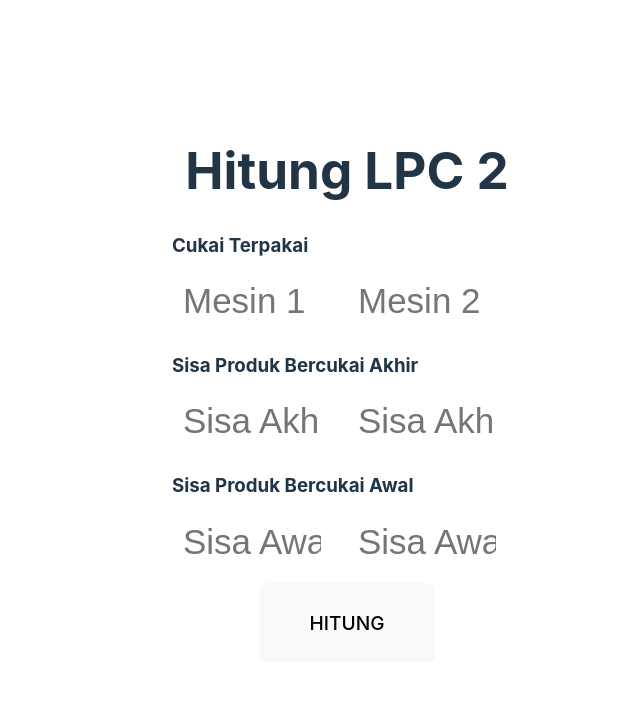
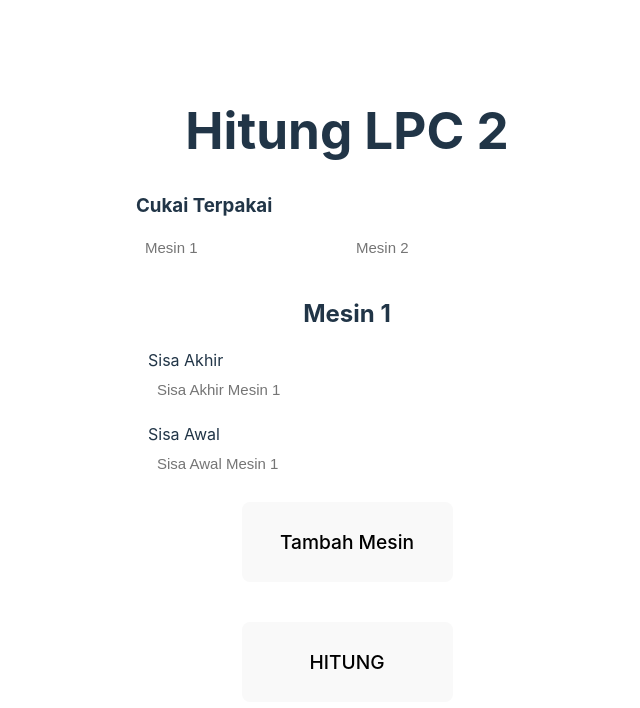
Before and after one commit to Wildanaryo/calculator-production, a React (Vite) app: page / in a window 1280 px wide. Shown: the top 708 px of the page, without its empty margins (293-933 px from the left). Built offline with nearby package versions, Linux system fonts and the light colour scheme.

Commit message:
update fitur tambah mesin

```diff
--- a/src/App.jsx
+++ b/src/App.jsx
@@ -1,37 +1,41 @@
 import { useState } from "react";
 import "./App.css";
-import Calculator from "./Calculator";
 
 function App() {
   const [data, setData] = useState("");
   const [data2, setData2] = useState("");
-  const [cukaiAkhir1, setCukaiAkhir1] = useState("");
-  const [cukaiAkhir2, setCukaiAkhir2] = useState("");
-  const [cukaiAwal1, setCukaiAwal1] = useState("");
-  const [cukaiAwal2, setCukaiAwal2] = useState("");
+  const [akhirMesin1, setAkhirMesin1] = useState("");
+  const [awalMesin1, setAwalMesin1] = useState("");
+  const [akhirMesin2, setAkhirMesin2] = useState("");
+  const [awalMesin2, setAwalMesin2] = useState("");
   const [datcuk, setDatcuk] = useState("");
   const [pallet, setPallet] = useState("");
   const [gcase, setGcase] = useState("");
   const [bal, setBal] = useState("");
   const [press, setPress] = useState("");
   const [result, setResult] = useState("");
+  const [tambahMesin, setTambahMesin] = useState(false);
 
   const handleHitung = () => {
     if (!data2) {
       setData2(parseInt(0));
     }
-    if (!cukaiAkhir2) {
-      setCukaiAkhir2(parseInt(0));
+    if (!akhirMesin2) {
+      setAkhirMesin2(parseInt(0));
     }
-    if (!cukaiAwal2) {
-      setCukaiAwal2(parseInt(0));
+    if (!awalMesin2) {
+      setAwalMesin2(parseInt(0));
     }
     setDatcuk(
-      data + data2 - cukaiAkhir1 - cukaiAkhir2 + cukaiAwal1 + cukaiAwal2
+      data + data2 + akhirMesin1 - awalMesin1 + akhirMesin1 - awalMesin2
     );
   };
   const handleHasilAkhir = () => {
     setResult(hasilBaller - datcuk);
+  };
+
+  const handleTambah = () => {
+    setTambahMesin(true);
   };
 
   const ggpallet = Math.floor(datcuk / 24000);
@@ -45,7 +49,7 @@ function App() {
 
   const hasilBaller = pallet * 24000 + gcase * 800 + bal * 200 + press * 10;
 
-  console.log(data2, cukaiAkhir2);
+  console.log(data2, awalMesin1);
   return (
     <div style={{ minWidth: "350px" }}>
       <h1>Hitung LPC 2</h1>
@@ -77,67 +81,85 @@ function App() {
             )}
           </div>
         </div>
-        <div style={{ marginTop: "20px" }}>
-          <h3>Sisa Produk Bercukai Akhir</h3>
-          <div>
-            <div style={{ display: "flex", maxWidth: "100%" }}>
+        <div
+          style={{
+            marginTop: "20px",
+            border: "2px solid white",
+            padding: "10px",
+          }}
+        >
+          <h2 style={{ margin: "0" }}>Mesin 1</h2>
+          <div style={{ display: "grid", alignItems: "start" }}>
+            <p>Sisa Akhir</p>
             <input
               type="number"
-                value={cukaiAkhir1}
+              value={akhirMesin1}
               placeholder="Sisa Akhir Mesin 1"
-                onChange={(e) => setCukaiAkhir1(parseInt(e.target.value))}
+              onChange={(e) => setAkhirMesin1(parseInt(e.target.value))}
             />
+            <p>Sisa Awal</p>
             <input
               type="number"
-                value={cukaiAkhir2}
-                placeholder="Sisa Akhir Mesin 2"
-                onChange={(e) => setCukaiAkhir2(parseInt(e.target.value))}
+              value={awalMesin1}
+              placeholder="Sisa Awal Mesin 1"
+              onChange={(e) => setAwalMesin1(parseInt(e.target.value))}
             />
-            </div>
+
             {datcuk && (
               <div>
-                <h4>Sisa Akhir: {cukaiAkhir1 + cukaiAkhir2}</h4>
+                <h4>Cukai Mesin: {akhirMesin1 - awalMesin1}</h4>
               </div>
             )}
           </div>
         </div>
-        <div style={{ marginTop: "20px" }}>
-          <h3>Sisa Produk Bercukai Awal</h3>
+        {!tambahMesin && (
           <div>
-            <div style={{ display: "flex", maxWidth: "100%" }}>
+            <button onClick={handleTambah}>Tambah Mesin</button>
+          </div>
+        )}
+        {tambahMesin && (
+          <div
+            style={{
+              marginTop: "20px",
+              border: "2px solid white",
+              padding: "10px",
+            }}
+          >
+            <h2 style={{ margin: "0" }}>Mesin 2</h2>
+            <div style={{ display: "grid", alignItems: "start" }}>
+              <p>Sisa Akhir</p>
               <input
                 type="number"
-                value={cukaiAwal1}
-                placeholder="Sisa Awal Mesin 1"
-                onChange={(e) => setCukaiAwal1(parseInt(e.target.value))}
+                value={akhirMesin2}
+                placeholder="Sisa Akhir Mesin 2"
+                onChange={(e) => setAkhirMesin2(parseInt(e.target.value))}
               />
+              <p>Sisa Awal</p>
               <input
                 type="number"
-                value={cukaiAwal2}
+                value={awalMesin2}
                 placeholder="Sisa Awal Mesin 2"
-                onChange={(e) => setCukaiAwal2(parseInt(e.target.value))}
+                onChange={(e) => setAwalMesin2(parseInt(e.target.value))}
               />
-            </div>
+
               {datcuk && (
                 <div>
-                <h4>Sisa Awal: {cukaiAwal1 + cukaiAwal2}</h4>
-                <div style={{ display: "grid", placeItems: "center" }}>
-                  <h2
-                    style={{
-                      border: "1px solid white",
-                      padding: "10px",
-                      maxWidth: "300px",
-                    }}
-                  >
-                    Hasil Cukai di Mesin:{" "}
-                    {cukaiAkhir1 + cukaiAkhir2 - cukaiAwal1 - cukaiAwal2}
-                  </h2>
-                </div>
+                  <h4>Cukai Mesin: {akhirMesin2 - awalMesin2}</h4>
                 </div>
               )}
             </div>
           </div>
+        )}
+
         <div style={{ display: "grid", placeItems: "center" }}>
+          {datcuk && (
+            <div>
+              <h2 style={{ border: "1px solid white", padding: "10px" }}>
+                Hasil Cukai:{" "}
+                {akhirMesin1 - awalMesin1 + akhirMesin2 - awalMesin2}
+              </h2>
+            </div>
+          )}
           <button onClick={handleHitung}>HITUNG</button>
         </div>
       </div>
@@ -238,13 +260,16 @@ function App() {
                 <div
                   style={{
                     display: "flex",
-                    gap: "20px",
-                    justifyContent: "center",
+                    flexDirection: "column",
+                    alignItems: "center",
                     border: "1px solid white",
                     marginBottom: "30px",
+                    padding: "10px",
                   }}
                 >
-                  <h2>Hasil Produksi Case Packer : </h2>
+                  <h2 style={{ marginBottom: "0" }}>
+                    Hasil Produksi Case Packer :{" "}
+                  </h2>
                   <h2>{hasilBaller}</h2>
                 </div>
               )}
@@ -258,8 +283,8 @@ function App() {
                     borderRadius: "25px",
                   }}
                 >
-                  <h1>Hasil LPC 2 :</h1>
-                  <h1>{result}</h1>
+                  <h2 style={{ marginBottom: "0" }}>Hasil LPC 2 :</h2>
+                  <h1 style={{ marginTop: "0" }}>{result}</h1>
                 </div>
               </div>
             )}
--- a/src/index.css
+++ b/src/index.css
@@ -53,13 +53,11 @@ p {
 }
 
 input {
-  border-radius: 25px;
-  height: 40px;
-  font-size: 35px;
-  padding: 10px;
+  height: 30px;
+  border-radius: 10px;
   border: 1px solid white;
-  width: 50%;
-  max-width: 50%;
+  font-size: 15px;
+  padding-left: 8px;
 }
 
 input:placeholder {
```
Lines whose indentation alone changed are shown as unchanged.
